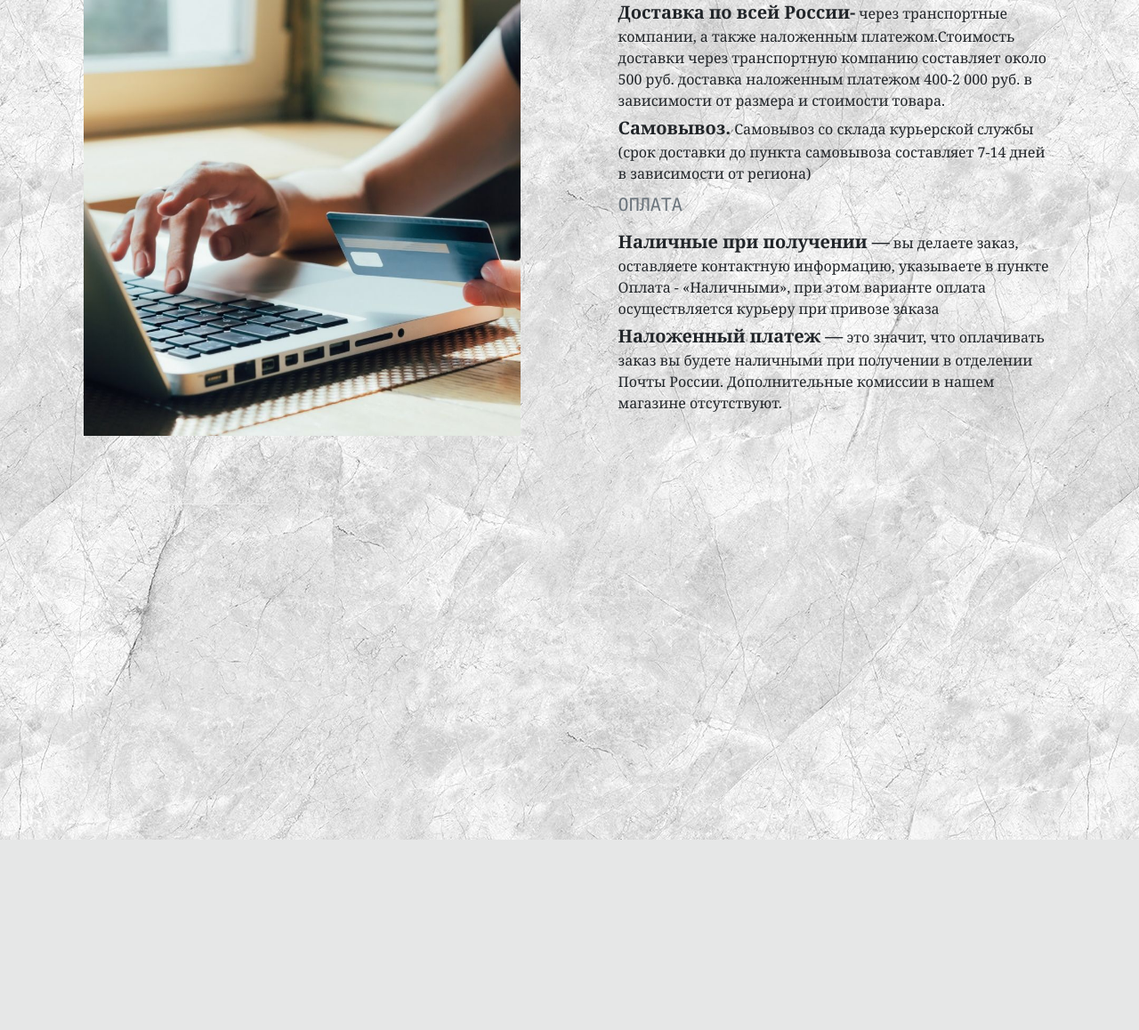
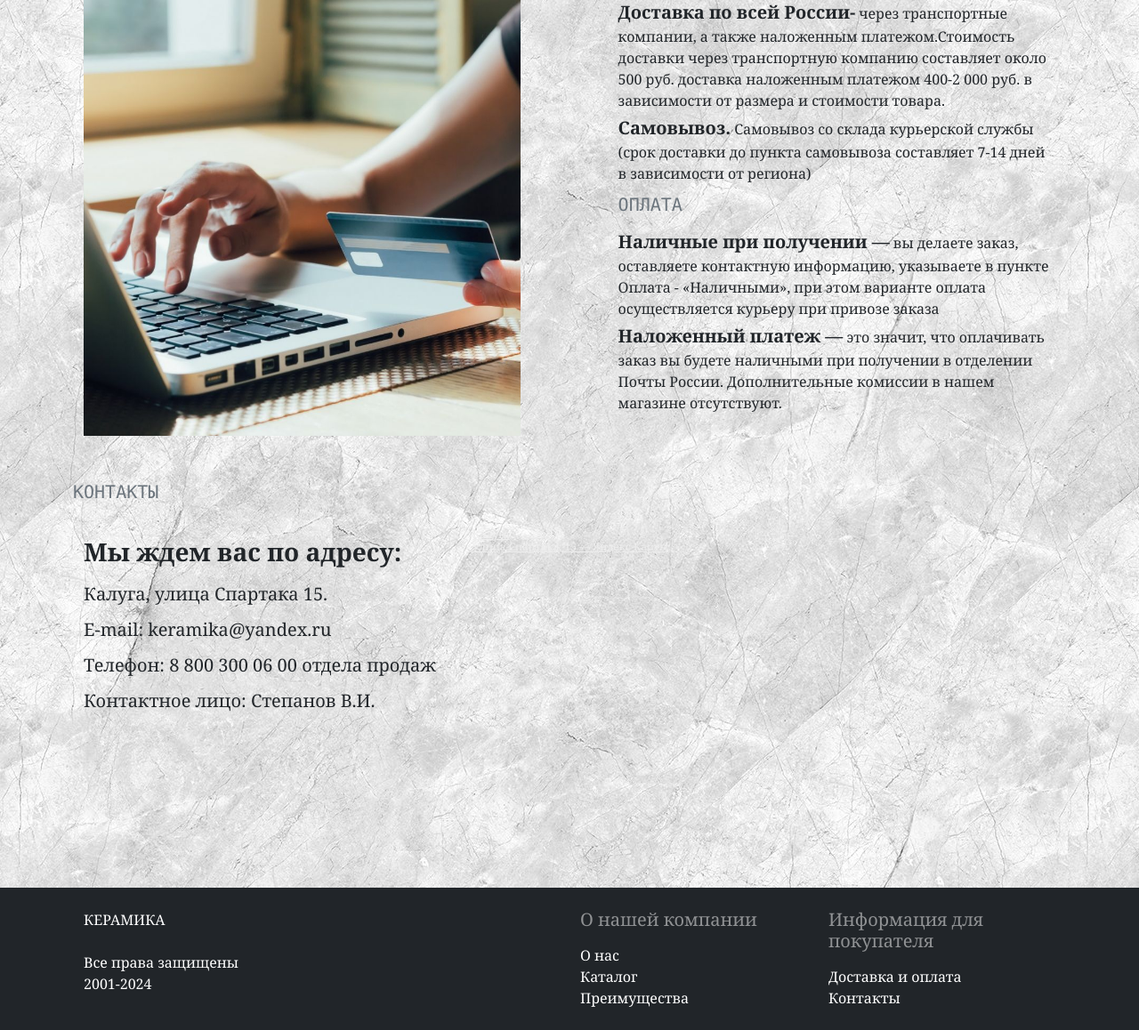
Before and after one commit to SomAndr92/keramika, a PHP site: page /main.php in a window 1280 px wide. Shown: the part 2374-3532 px from the top of the page at 89% size. Before the commit the page ends 3318 px from the top, so only its background shows below. Run offline with PHP 8.4, Linux system fonts and the light colour scheme; data that the repository does not hold is empty.

Commit message:
добавлен footer

```diff
--- a/basket.php
+++ b/basket.php
@@ -69,9 +69,10 @@ if($_SESSION['basket'] != null) {
     </button>
 <?}
 ?>
+</div>
+</div>
 
-
-
+<?include "footer.php"?>
 <script src="https://cdn.jsdelivr.net/npm/bootstrap@5.3.1/dist/js/bootstrap.bundle.min.js"
     integrity="sha384-HwwvtgBNo3bZJJLYd8oVXjrBZt8cqVSpeBNS5n7C8IVInixGAoxmnlMuBnhbgrkm" crossorigin="anonymous"></script>
 </body>
--- a/catalog.php
+++ b/catalog.php
@@ -54,7 +54,7 @@ include 'new_tovar.php';
 ?>
 </div>
 </div>
-
+<?include "footer.php"?>
 <script src="https://cdn.jsdelivr.net/npm/bootstrap@5.3.1/dist/js/bootstrap.bundle.min.js"
     integrity="sha384-HwwvtgBNo3bZJJLYd8oVXjrBZt8cqVSpeBNS5n7C8IVInixGAoxmnlMuBnhbgrkm" crossorigin="anonymous"></script>
 </body>
--- /dev/null
+++ b/footer.php
@@ -0,0 +1,50 @@
+<div class="bg-dark text-white">
+
+
+            <footer class=" text-center text-lg-start down">
+                <!-- Grid container -->
+                <div class="container p-4">
+                    <!--Grid row-->
+                    <div class="row">
+                        <!--Grid column-->
+                        <div class="col-lg-6 col-md-6 mb-4 mb-md-0">
+                            <div class="logo text-white mb-4">
+                                <a class="navbar-brand" href="main.php">КЕРАМИКА</a>
+                            </div>
+
+                            <ul class="list-unstyled mb-0">
+                                <div class="pred_opisanie">Все права защищены<br> 2001-2024 </div>
+                            </ul>
+                        </div>
+                        <!--Grid column-->
+
+                        <!--Grid column-->
+                        <div class="col-lg-3 col-md-6 mb-4 mb-md-0">
+                            <h5 class="mb-3 foot_yel text-white-50">О нашей компании</h5>
+                            <div> <a class="dropdown-item" href="main.php#about_us">О нас</a> </div>
+                            <div> <a class="dropdown-item" href="catalog.php">Каталог</a> </div>
+                            <div> <a class="dropdown-item" href="main.php#plus">Преимущества</a> </div>
+
+                        </div>
+                        <!--Grid column-->
+
+
+
+                        <!--Grid column-->
+                        <div class="col-lg-3 col-md-6 mb-4 mb-md-0">
+                            <h5 class="mb-3 foot_yel text-white-50">Информация для покупателя</h5>
+                            <div> <a class="dropdown-item" href="main.php#dostavka">Доставка и оплата</a> </div>
+                            <div> <a class="dropdown-item" href="main.php#kontact">Контакты</a> </div>
+
+
+                        </div>
+                        <!--Grid column-->
+
+
+                        <!--Grid column-->
+                    </div>
+                    <!--Grid row-->
+                </div>
+                <!-- Grid container -->
+            </footer>
+        </div>
--- a/grout.php
+++ b/grout.php
@@ -48,7 +48,7 @@ if ($_POST['exit']) {
 ?>
 </div>
 </div>
-
+<?include "footer.php"?>
 <script src="https://cdn.jsdelivr.net/npm/bootstrap@5.3.1/dist/js/bootstrap.bundle.min.js"
     integrity="sha384-HwwvtgBNo3bZJJLYd8oVXjrBZt8cqVSpeBNS5n7C8IVInixGAoxmnlMuBnhbgrkm" crossorigin="anonymous"></script>
 </body>
--- a/header.php
+++ b/header.php
@@ -22,7 +22,7 @@
               </ul>
             </li>
             <a class="nav-link text-light me-4" href="catalog.php">Каталог</a>
-            <a class="nav-link text-light me-4" href="#">Отзывы</a>
+            <a class="nav-link text-light me-4" href="main.php#kontact">Контакты</a>
             <a class="nav-link text-light me-4" href="basket.php">Корзина</a>
 
             <li class="nav-item  dropdown text-light me-4">
--- a/kitchen.php
+++ b/kitchen.php
@@ -48,7 +48,7 @@ if ($_POST['exit']) {
 ?>
 </div>
 </div>
-
+<?include "footer.php"?>
 <script src="https://cdn.jsdelivr.net/npm/bootstrap@5.3.1/dist/js/bootstrap.bundle.min.js"
     integrity="sha384-HwwvtgBNo3bZJJLYd8oVXjrBZt8cqVSpeBNS5n7C8IVInixGAoxmnlMuBnhbgrkm" crossorigin="anonymous"></script>
 </body>
--- a/main.php
+++ b/main.php
@@ -41,7 +41,7 @@ if ($_POST['exit']) {
   </div>
 
   <div class="container  mt-5">
-    <div class="fs-5 text-secondary font-monospace">НАДЕЖНОСТЬ</div>
+    <div class="fs-5 text-secondary font-monospace" id="plus">НАДЕЖНОСТЬ</div>
     <div class="fs-1">Почему нам можно доверять</div>
     <div class=" d-flex flex-row mb-3 justify-content-between item_text mt-5 flex-wrap">
 
@@ -117,7 +117,7 @@ if ($_POST['exit']) {
   </div>
 
   <div class="container  mt-5">
-    <div class="fs-5 text-secondary font-monospace">ДОСТАВКА И ОПЛАТА</div>
+    <div class="fs-5 text-secondary font-monospace " id="dostavka">ДОСТАВКА И ОПЛАТА</div>
     <div class="fs-1">Условия доставки и оплаты</div>
 
     <div class="container  mt-4">
@@ -148,7 +148,28 @@ if ($_POST['exit']) {
       </div>
       </div>
 
-    <div class="container karta mt-5">
+      <div class="container  mt-5">
+    <div class="fs-5 text-secondary font-monospace "id="kontact">КОНТАКТЫ</div>
+
+
+    <div class="container  mt-4">
+    <div class="box_big">
+
+
+      <div class="box2 d-flex flex-column mb-3">
+
+
+        <div class="text-start lh-lg fs-5"> <span class="fs-3 fw-bold"> Мы ждем вас по адресу:</span> <br>
+        Калуга, улица Спартака 15.<br>
+        E-mail: keramika@yandex.ru<br>
+        Телефон: 8 800 300 06 00 отдела продаж<br>
+        Контактное лицо: Степанов В.И.  <br>
+          </div>
+
+
+
+      </div>
+      <div class="karta">
       <div style="position:relative;overflow:hidden;"><a href="https://yandex.ru/maps/6/kaluga/?utm_medium=mapframe&utm_source=maps"
       style="color:#eee;font-size:12px;position:absolute;top:0px;">Калуга</a>
       <a href="https://yandex.ru/maps/6/kaluga/house/ulitsa_spartaka_15/Z08YdAdoQEwBQFtufXh4dXllZA==/?indoorLevel=1&ll=36.208996%2C54.494560&utm_medium=mapframe&utm_source=maps&z=17.12"
@@ -156,6 +177,14 @@ if ($_POST['exit']) {
       <iframe src="https://yandex.ru/map-widget/v1/?indoorLevel=1&ll=36.208996%2C54.494560&mode=search&ol=geo&ouri=ymapsbm1%3A%2F%2Fgeo%3Fdata%3DCgozMzcyOTI0NDU1EjvQoNC-0YHRgdC40Y8sINCa0LDQu9GD0LPQsCwg0YPQu9C40YbQsCDQodC_0LDRgNGC0LDQutCwLCAxNSIKDQTWEEIVbfpZQg%2C%2C&z=17.12"
         width="100%" height="400" frameborder="1" allowfullscreen="true" style="position:relative;"></iframe></div>
         </div>
+      </div>
+      </div>
+      </div>
+      </div>
+
+
+      <?include "footer.php"?>
+
 <script src="https://cdn.jsdelivr.net/npm/bootstrap@5.3.1/dist/js/bootstrap.bundle.min.js"
     integrity="sha384-HwwvtgBNo3bZJJLYd8oVXjrBZt8cqVSpeBNS5n7C8IVInixGAoxmnlMuBnhbgrkm" crossorigin="anonymous"></script>
 </body>
--- a/new_prod.php
+++ b/new_prod.php
@@ -137,7 +137,7 @@ if (!empty($name) and !empty($price) and !empty($category) and !empty($opisaniye
 
 ?>
 </div>
-
+<?include "footer.php"?>
 <script src="https://cdn.jsdelivr.net/npm/bootstrap@5.3.1/dist/js/bootstrap.bundle.min.js"
     integrity="sha384-HwwvtgBNo3bZJJLYd8oVXjrBZt8cqVSpeBNS5n7C8IVInixGAoxmnlMuBnhbgrkm" crossorigin="anonymous"></script>
 </body>
--- a/pol.php
+++ b/pol.php
@@ -48,7 +48,7 @@ if ($_POST['exit']) {
 ?>
 </div>
 </div>
-
+<?include "footer.php"?>
 <script src="https://cdn.jsdelivr.net/npm/bootstrap@5.3.1/dist/js/bootstrap.bundle.min.js"
     integrity="sha384-HwwvtgBNo3bZJJLYd8oVXjrBZt8cqVSpeBNS5n7C8IVInixGAoxmnlMuBnhbgrkm" crossorigin="anonymous"></script>
 </body>
--- a/style.css
+++ b/style.css
@@ -107,6 +107,14 @@ body{
     min-width:422px ;
 }
 
+.box2{
+    width: 35%;
+    min-width:422px ;
+}
+.karta{
+    width: 60%;
+}
+
 .box_list{
     width: 31%;
 }
@@ -115,6 +123,13 @@ body{
         justify-content: center;
     }
     .box1{
+        width: 100%;
+    }
+
+    .box2{
+        width: 100%;
+    }
+    .karta{
         width: 100%;
     }
 
@@ -221,83 +236,3 @@ body{
     flex-direction: column;
     justify-content: center;
 }
-
-.karta{
-    width: 100%;
-}
-
-/*
-.aaaaa{
-    display: flex;
-    flex-wrap: wrap;
-}
-
-
-
-.fff{
-    text-align: center
-}
-
-.jpgr{
-    width: 180px;
-    height: 180px;
-    border-radius: 10px;
-}
-
-.box1{
-    width: 48%;
-    min-width: 370px;
-}
-
-.afisha{
-    display: flex;
-    flex-wrap: wrap;
-    justify-content: space-between;
-    row-gap: 25px;
-}
-@media(max-width: 990px){
-    .afisha{
-
-        justify-content: center;
-
-    }
-}
-
-.jpg_big{
-    width: 100%;
-    border-radius: 5%;
-}
-
-.small_box{
-    font-size: 20px;
-    font-weight: bold;
-    margin-top:10px;
-}
-
-.name{
-font-family: Georgia, 'Times New Roman', Times, serif;
-font-size: 30px;
-font-weight: bold;
-}
-@media(max-width: 990px){
-    .name{
-
-        text-align: center;
-
-    }
-}
-.name_small{
-    font-size: 20px;
-    font-weight: bold;
-}
-
-.box2{
-    background-color:#ffffff ;
-    border-radius: 10px;
-
-}
-
-.box-btn{
-    width: 180px;
-    height: 180px;
-}
--- a/vanna.php
+++ b/vanna.php
@@ -51,7 +51,7 @@ if ($_POST['exit']) {
 ?>
 </div>
 </div>
-
+<?include "footer.php"?>
 <script src="https://cdn.jsdelivr.net/npm/bootstrap@5.3.1/dist/js/bootstrap.bundle.min.js"
     integrity="sha384-HwwvtgBNo3bZJJLYd8oVXjrBZt8cqVSpeBNS5n7C8IVInixGAoxmnlMuBnhbgrkm" crossorigin="anonymous"></script>
 </body>
```
Also changed, not shown: card.php (+6 -2 lines), keramika.sql (+6 -52 lines), 1 other file.
